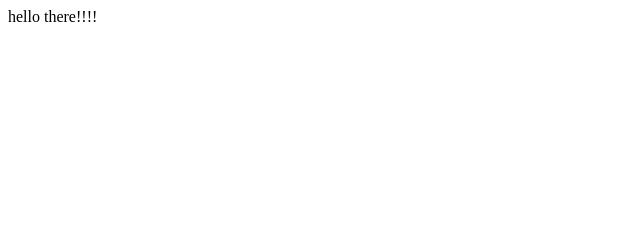
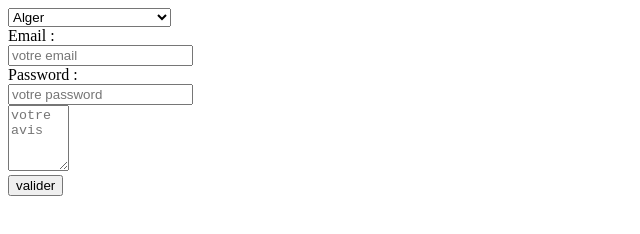
Before and after one commit to mahdiManU/testtest, a plain HTML site: page index.html in a window 1280 px wide. Shown: the whole page, without its empty margins (0-640 px from the left). Drawn offline with Linux system fonts and the light colour scheme.

Commit message:
hello there

```diff
--- a/index.html
+++ b/index.html
@@ -6,8 +6,21 @@
     <title>Document</title>
 </head>
 <body>
-    <div>
-        hello there!!!!
-    </div>
+
+      <form>
+        <select>
+           <option value="35" disabled>-selectioner une wilaya-</option>
+           <option value="16">Alger</option>
+           <option value="42">Tipaza</option>
+        </select>
+        <br>
+        <label >Email :</label> <br>
+          <input type="email" required placeholder="votre email"> <br>
+          <label >Password : </label><br>
+          <input type="password" required placeholder="votre password"><br>
+          <textarea placeholder="votre avis" rows="4" cols="5"></textarea> <br>
+          <button>valider</button>
+      </form>
+
 </body>
 </html>
```
